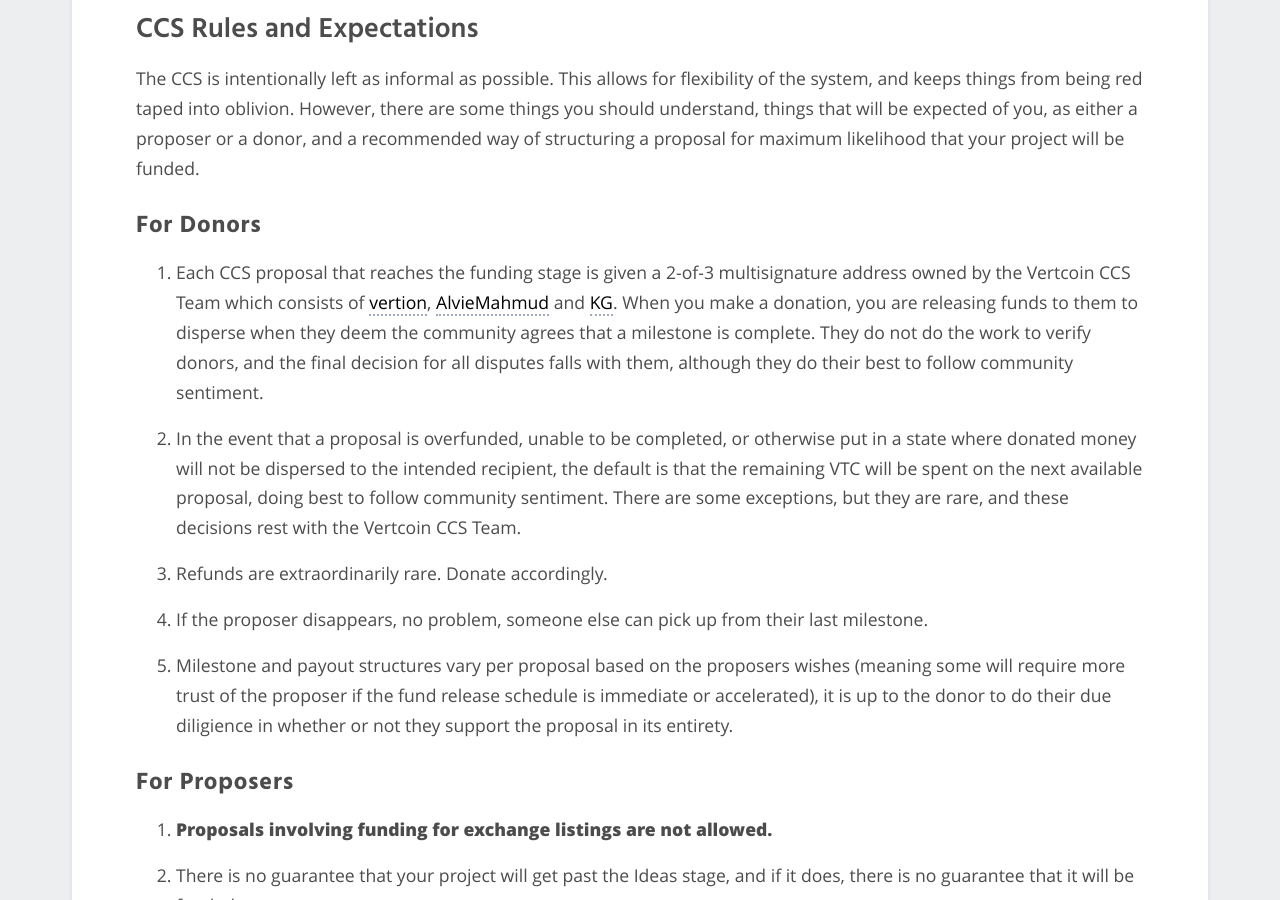
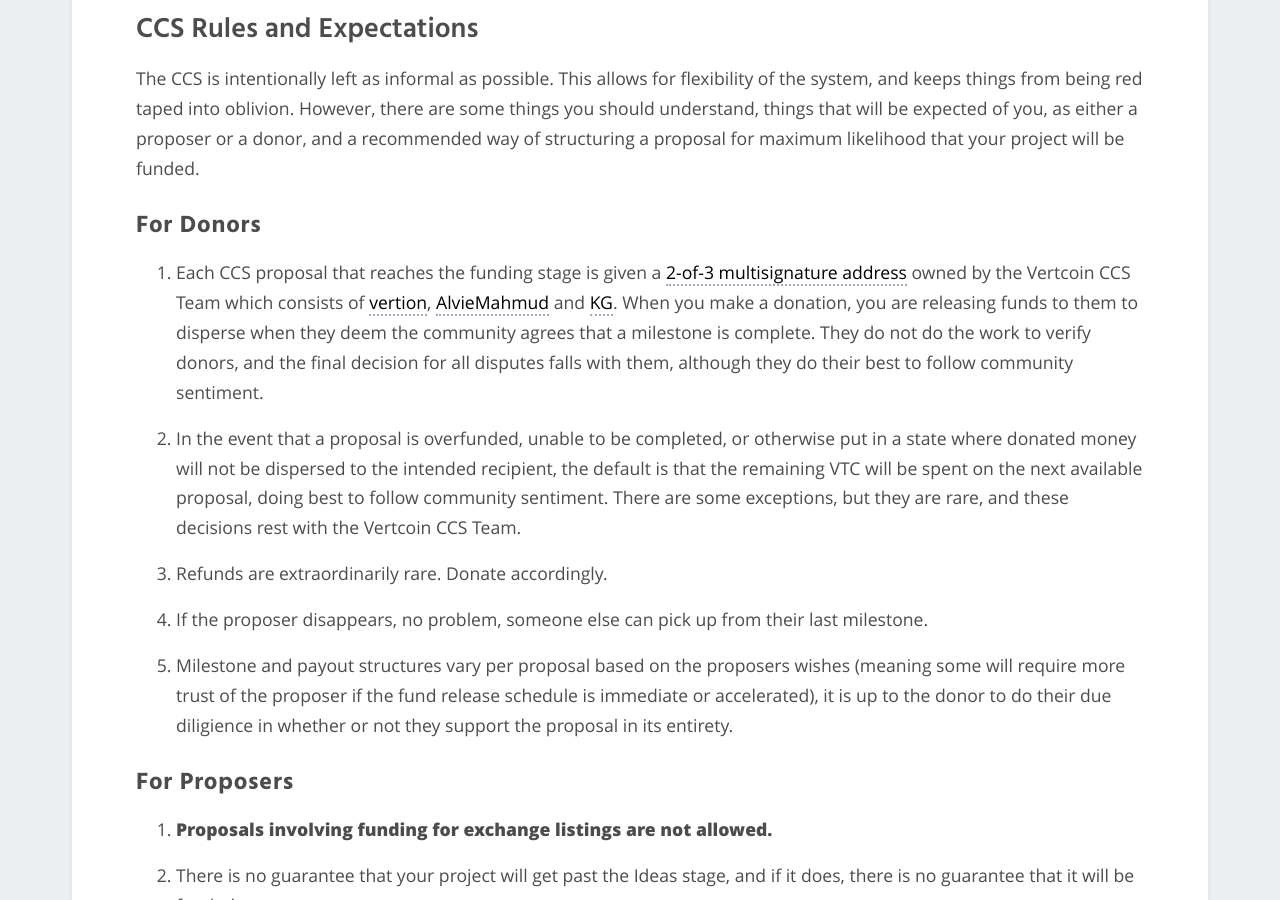
Before and after one commit to vertcoin-project/ccs-front, a Jekyll site: the page built from what-is-ccs/index.md, in a window 1280 px wide and 900 px high, scrolled down 1445 px. Built offline with Jekyll 4.4.1, drawn with Linux system fonts in a browser that asks for light colours; part of the change alters nothing that is shown.

```diff
--- a/what-is-ccs/index.md
+++ b/what-is-ccs/index.md
@@ -33,7 +33,7 @@ The CCS is intentionally left as informal as possible. This allows for flexibili
 
 ### For Donors
 
-1. Each CCS proposal that reaches the funding stage is given a 2-of-3 multisignature address owned by the Vertcoin CCS Team which consists of [vertion](https://github.com/vertiond/), [AlvieMahmud](https://github.com/Alvie/) and [KG](https://github.com/KforG/). When you make a donation, you are releasing funds to them to disperse when they deem the community agrees that a milestone is complete. They do not do the work to verify donors, and the final decision for all disputes falls with them, although they do their best to follow community sentiment.
+1. Each CCS proposal that reaches the funding stage is given a [2-of-3 multisignature address](https://github.com/vertcoin-project/ccs-back/tree/master/multisig) owned by the Vertcoin CCS Team which consists of [vertion](https://github.com/vertiond/), [AlvieMahmud](https://github.com/Alvie/) and [KG](https://github.com/KforG/). When you make a donation, you are releasing funds to them to disperse when they deem the community agrees that a milestone is complete. They do not do the work to verify donors, and the final decision for all disputes falls with them, although they do their best to follow community sentiment.
 2. In the event that a proposal is overfunded, unable to be completed, or otherwise put in a state where donated money will not be dispersed to the intended recipient, the default is that the remaining VTC will be spent on the next available proposal, doing best to follow community sentiment. There are some exceptions, but they are rare, and these decisions rest with the Vertcoin CCS Team.
 3. Refunds are extraordinarily rare. Donate accordingly.
 4. If the proposer disappears, no problem, someone else can pick up from their last milestone.
```
